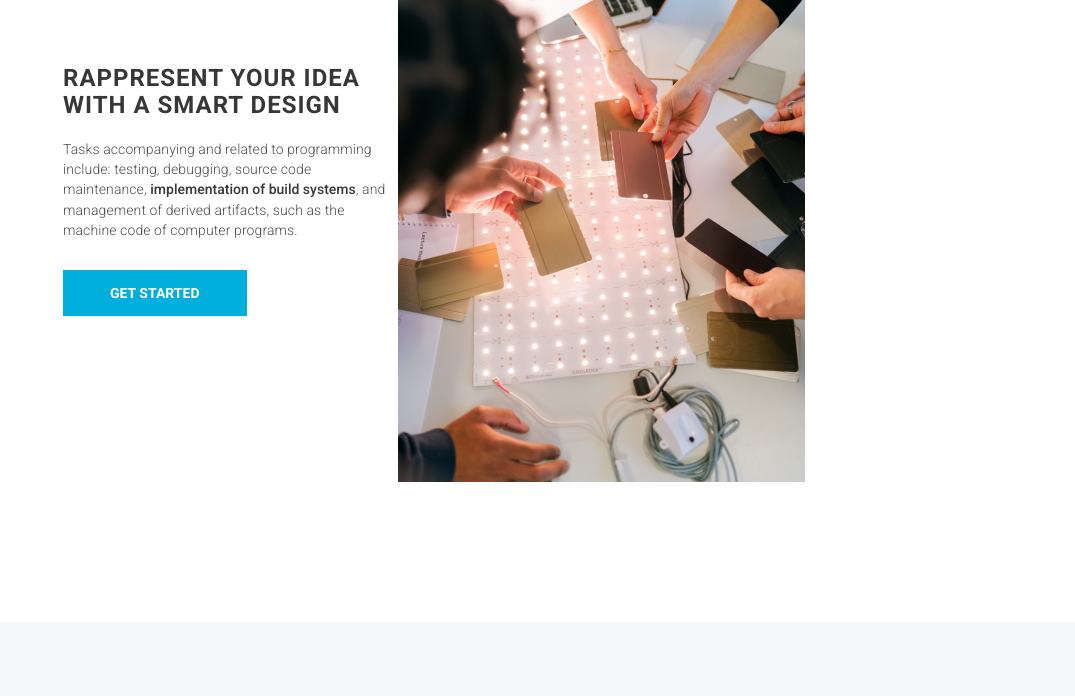
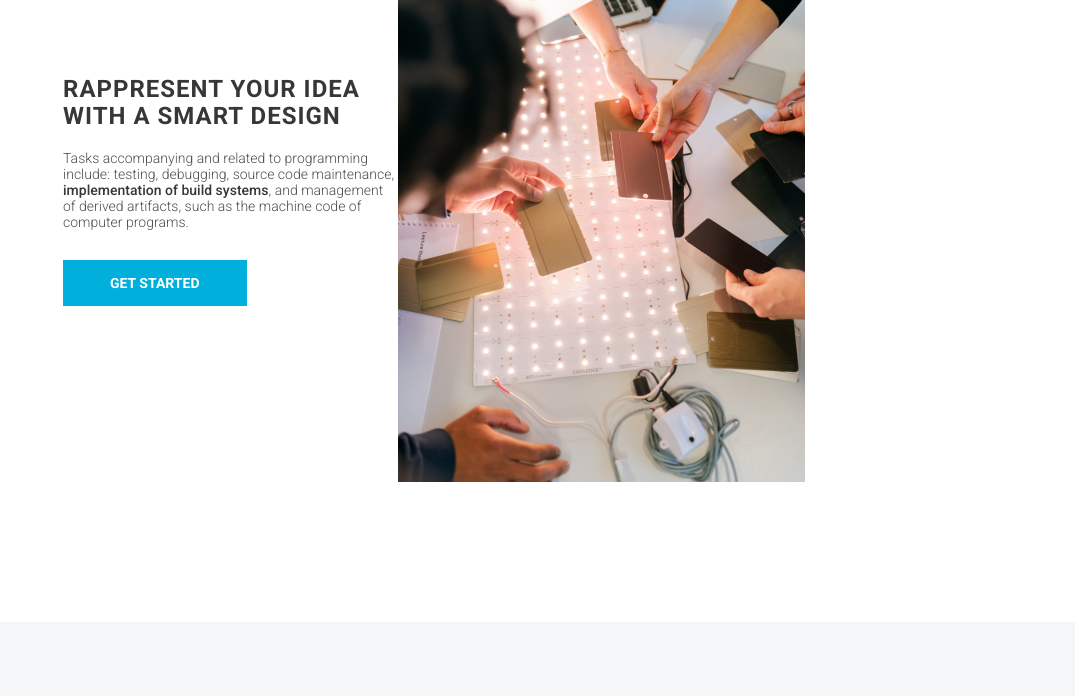
Before and after one commit to ortophius/web, a plain HTML site: page webdev/index.html in a window 1280 px wide. Shown: the part 1020-1716 px from the top of the page, without its empty margins (205-1280 px from the left). Drawn offline with Linux system fonts and the light colour scheme.

Commit message:
fix: correct .design__desgription font rendering options

```diff
--- a/webdev/style.css
+++ b/webdev/style.css
@@ -201,8 +201,7 @@ main {
 .design__description {
   font-size: 14px;
   font-weight: 300;
-  line-height: 1.45em;
-  letter-spacing: 0.1px;
+  letter-spacing: 0.02px;
   margin-bottom: 30px;
 }
 
```
